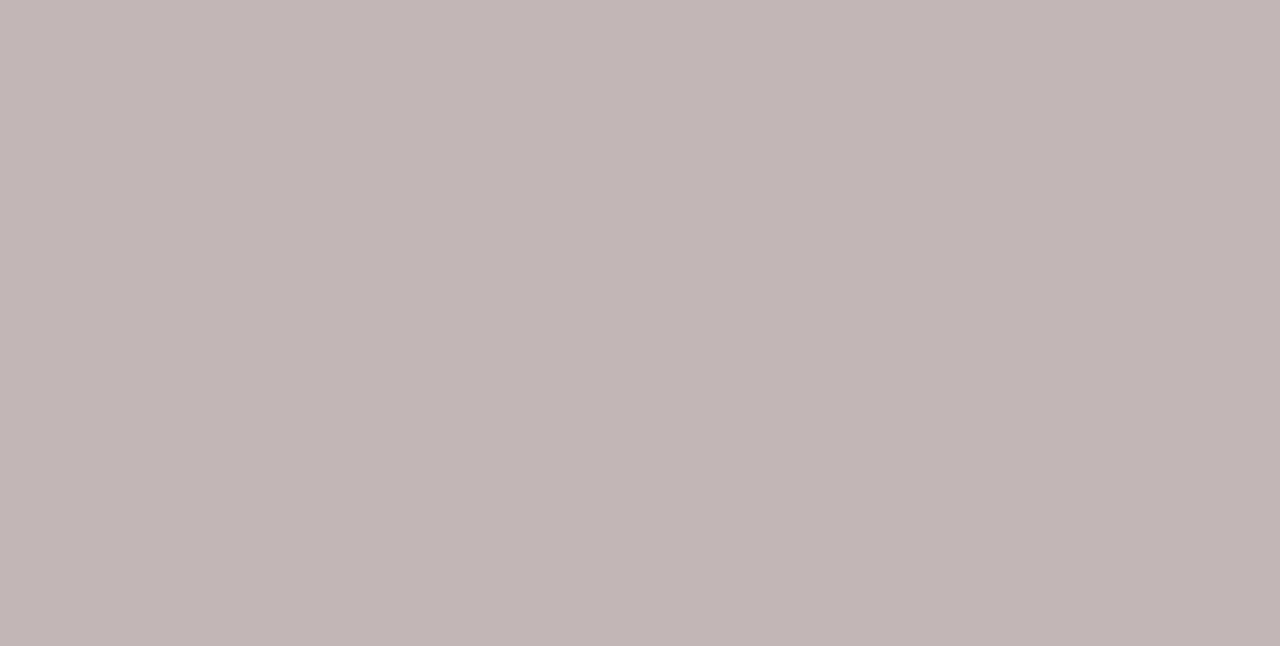
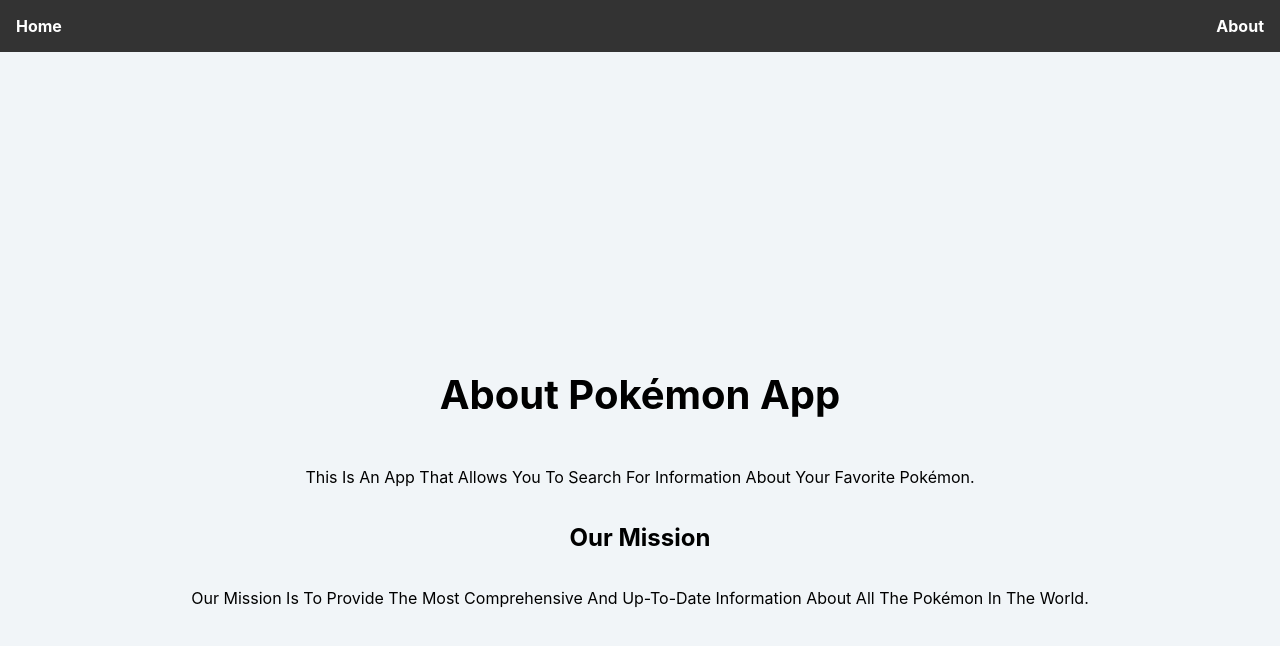
Before and after one commit to DroptheKraken/pokedex-react, a React (Create React App) app: page /#/about in a window 1280 px wide. Before the commit this address had no page. Shown: the top 646 px of the page. Built offline with nearby package versions, Linux system fonts and the light colour scheme.

Commit message:
about page and more details

```diff
--- a/src/App.js
+++ b/src/App.js
@@ -1,7 +1,8 @@
 import React, { useEffect, useState } from "react";
-import PokemonCard from "./Components/PokemonCard";
+import PokemonCard from "./Components/PokemonCard";import { Link, Outlet } from "react-router-dom"
 import PokemonSearchBar from "./Components/PokemonSearchBar";
 <link href="https://fonts.cdnfonts.com/css/pokemon-solid" rel="stylesheet"></link>
+
 
 function App() {
   const [allPokemon, setAllPokemon] = useState([]);
@@ -39,6 +40,13 @@
   }
 
   return (
+    <div>
+    <nav>
+    <Link to="/">Home</Link>
+    <Link to="/about">About</Link>
+
+</nav>
+<Outlet />
     <div className="app-container" >
       <div>
         <h1 class="pokeFont">Search Pokemon:</h1>
@@ -67,6 +75,7 @@
         {nextUrl && <button className="load-more" onClick={handleNextPage}>Next Page</button>}
       </div>
     </div>
+    </div>
   );
 }
 
--- /dev/null
+++ b/src/Components/About.js
@@ -0,0 +1,28 @@
+import React from "react";
+import "../about.css";
+import { Link, Outlet } from "react-router-dom"
+function About() {
+  return (
+    <div>
+    <nav>
+    <Link to="/">Home</Link>
+    <Link to="/about">About</Link>
+</nav>
+<Outlet />
+    <div className="container">
+
+      <h1 className="header">About Pokémon App</h1>
+      <p className="text">
+        This is an app that allows you to search for information about your favorite Pokémon.
+      </p>
+      <h2 className="subheader">Our Mission</h2>
+      <p className="text">
+        Our mission is to provide the most comprehensive and up-to-date information about all the Pokémon in the world.
+      </p>
+      </div>
+      </div>
+
+  );
+}
+
+export default About;
--- a/src/Components/PokemonDetails.js
+++ b/src/Components/PokemonDetails.js
@@ -1,8 +1,9 @@
 import React, { useState, useEffect } from 'react';
 import { useParams } from 'react-router-dom';
 import '../PokemonDetails.css';
+import { Link, Outlet } from "react-router-dom"
 
- const PokemonDetails = () => {
+const PokemonDetails = () => {
   const { pokemonName } = useParams();
   const [pokemon, setPokemon] = useState(null);
 
@@ -20,18 +21,43 @@
     return null;
   }
 
-  const { name, id, abilities, sprites } = pokemon;
+  const { name, id, abilities, sprites, height, weight, stats } = pokemon;
+  const hitPoints = stats.find((stat) => stat.stat.name === 'hp').base_stat;
 
   return (
+<div>
+    <nav>
+    <Link to="/">Home</Link>
+    <Link to="/about">About</Link>
+</nav>
+<Outlet />
     <div className="container">
+
+
+
+       <h1 className="header">{name}</h1>
       <div className="details">
-        <h1 className="header">{name}</h1>
+
         <img className="image" src={sprites.front_default} alt={name} />
         <div className="info">
-          <label>ID:</label> {id}
+          <h2>Details:</h2>
+          <ul>
+            <li>
+              <strong>ID:</strong> {id}
+            </li>
+            <li>
+              <strong>Hit Points:</strong> {hitPoints}
+            </li>
+            <li>
+              <strong>Height:</strong> {height / 10}m
+            </li>
+            <li>
+              <strong>Weight:</strong> {weight / 10}kg
+            </li>
+          </ul>
         </div>
-        <div className="abilities">
-          <label>Abilities:</label>
+        <div clasame="abilities">
+          <h2>Abilities:</h2>
           <ul>
             {abilities.map((ability) => (
               <li key={ability.ability.name}>{ability.ability.name}</li>
@@ -40,7 +66,8 @@
         </div>
       </div>
     </div>
+    </div>
   );
+};
 
-};
 export default PokemonDetails;
--- a/src/PokemonDetails.css
+++ b/src/PokemonDetails.css
@@ -4,19 +4,21 @@
   align-items: center;
   justify-content: center;
   height: 100vh;
-  background-color: #f0f0f0;
+  background-color: #f1f5f8;
   padding: 2rem;
 }
 
 .details {
   display: flex;
   flex-direction: row;
-  background-color: white;
+  justify-content: space-between;
+  align-items: center;
   padding: 2rem;
-  border-radius: 1rem;
+  border-radius: 4rem;
   box-shadow: 0 0.5rem 1rem rgba(0, 0, 0, 0.15);
   max-width: 50rem;
   width: 100%;
+  background-color: #ffffff;
 }
 
 .header {
@@ -29,6 +31,10 @@
   width: 15rem;
   height: 15rem;
   margin-right: 2rem;
+  object-fit: cover;
+  border-radius: 50%;
+  box-shadow: 0 0.5rem 1rem rgba(0, 0, 0, 0.15);
+  background-color: #dbe2ef;
 }
 
 .info {
@@ -40,7 +46,9 @@
 }
 
 .abilities {
-  margin-top: 2rem;
+  display: flex;
+  flex-direction: column;
+  align-items: flex-end;
 }
 
 .abilities label {
@@ -48,11 +56,36 @@
 }
 
 .abilities ul {
+  list-style: none;
+  padding: 0;
   margin: 0;
-  padding: 0;
-  list-style: none;
 }
 
 .abilities li {
   margin-bottom: 1rem;
+  color: #2b2d42;
 }
+nav {
+  background-color: #333;
+  color: #fff;
+  display: flex;
+  justify-content: space-between;
+  padding: 1rem;
+}
+
+nav ul {
+  display: flex;
+  list-style: none;
+  margin: 0;
+  padding: 0;
+}
+
+nav li {
+  margin: 0 1rem;
+}
+
+nav a {
+  color: #fff;
+  text-decoration: none;
+  font-weight: bold;
+}
--- a/src/Routes/Root.js
+++ /dev/null
@@ -1,14 +0,0 @@
-import "../index.css"
-import { Link, Outlet } from "react-router-dom"
-
-export default function Root() {
-    return (
-        <>
-            <nav>
-                <Link to="/">Home</Link>
-
-            </nav>
-            <Outlet />
-        </>
-    )
-}
--- /dev/null
+++ b/src/about.css
@@ -0,0 +1,42 @@
+
+.container {
+    display: flex;
+    flex-direction: column;
+    align-items: center;
+    justify-content: center;
+    height: 100vh;
+    background-color: #f1f5f8;
+    padding: 2rem;
+  }
+
+  .about-content {
+    max-width: 50rem;
+    width: 100%;
+    background-color: #ffffff;
+    padding: 2rem;
+    border-radius: 4rem;
+    box-shadow: 0 0.5rem 1rem rgba(0, 0, 0, 0.15);
+  }
+
+  .header {
+    font-size: 2.5rem;
+    font-weight: bold;
+
+  }
+
+  .paragraph {
+    margin-bottom: 2rem;
+  }
+
+  .list {
+    margin-bottom: 2rem;
+  }
+
+  .list-item {
+    margin-bottom: 0.5rem;
+  }
+
+  .list-header {
+    font-weight: bold;
+    margin-bottom: 0.5rem;
+  }
--- a/src/index.js
+++ b/src/index.js
@@ -4,9 +4,9 @@
 import App from './App';
 import PokemonDetails from './Components/PokemonDetails';
 import reportWebVitals from './reportWebVitals';
-import { RouterProvider } from 'react-router-dom';
-import Root from './Routes/Root';
+
 import { HashRouter, Route, Routes } from 'react-router-dom';
+import About from './Components/About';
 
 
 let router  = (
@@ -14,6 +14,7 @@
   <Routes>
     <Route path="/" element={<App />} />
     <Route path="/pokemon/:pokemonName" element={<PokemonDetails/>}/>
+    <Route path="/about" element={<About></About>} />
   </Routes>
 </HashRouter>
   );
```
Also changed, not shown: src/index.css (line endings or trailing spaces).
